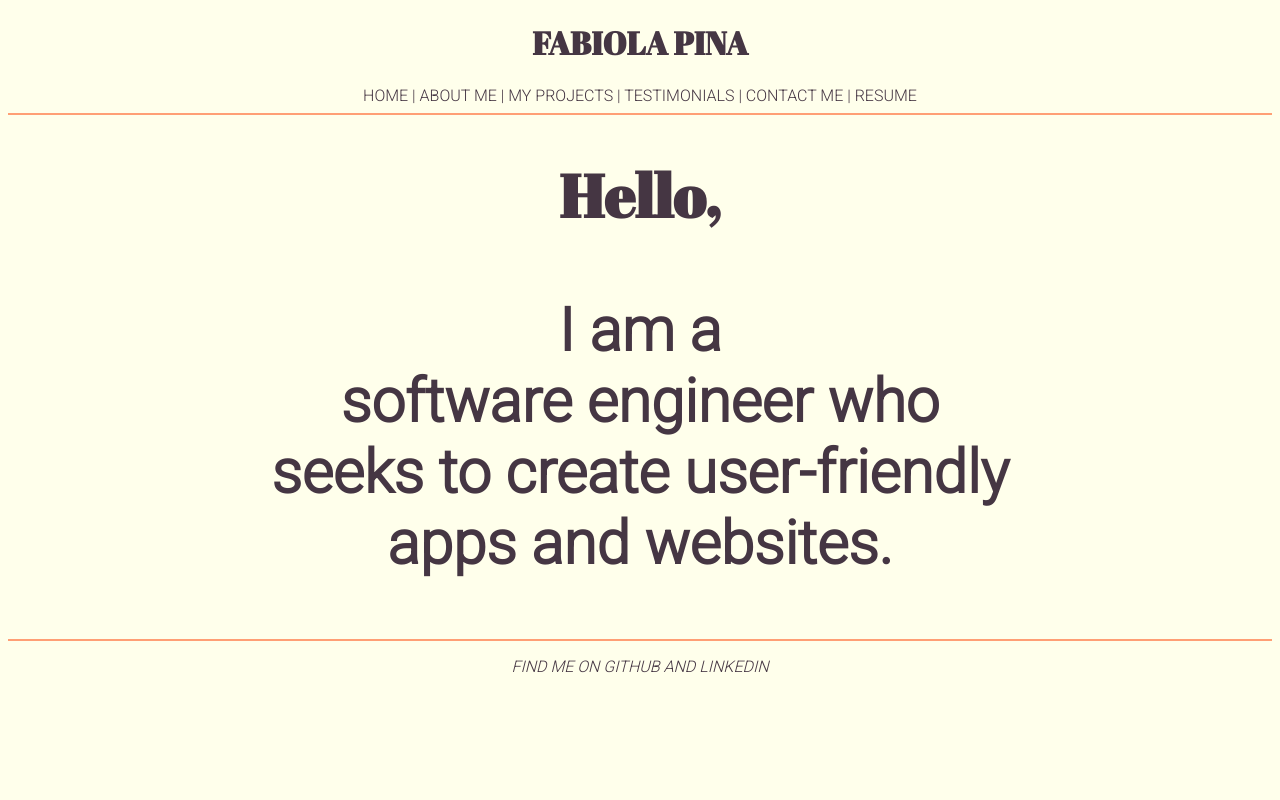
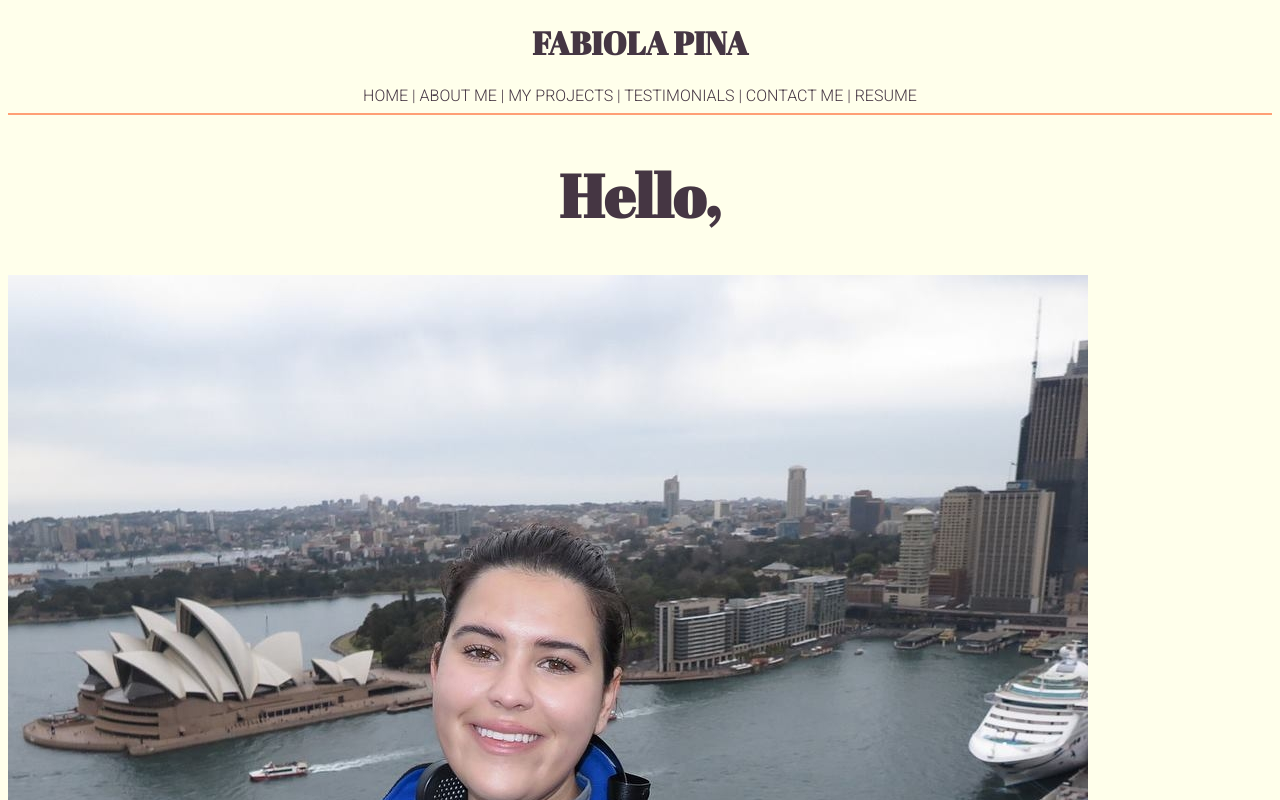
Before and after one commit to fabiolamariapina/portfolio-website, a React (Create React App) app in the folder portfolio/: page / in a window 1280 px wide. Shown: the top 800 px of the page. Built offline with nearby package versions, Linux system fonts and the light colour scheme.

Commit message:
added headshot to landing page

```diff
--- a/portfolio/src/components/Landing.jsx
+++ b/portfolio/src/components/Landing.jsx
@@ -5,6 +5,7 @@ export default class Landing extends Component {
     return (
       <div className="landing">
         <h1 className="greeting">Hello,</h1>
+        <img src="/images/headshot.jpg" alt="headshot" />
         <h3 className="tag-line">
           I am a <br></br>
           software engineer who <br></br>
```
Also changed, not shown: portfolio/public/images/headshot.jpg (renamed from portfolio/src/headshot.jpg), 1 other file (tests, documents, lock files or other folders).
